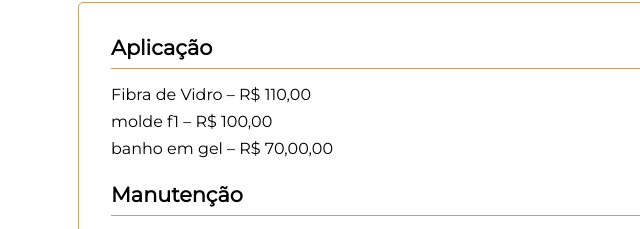
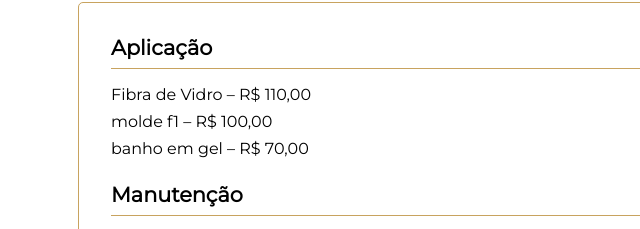
Before and after one commit to lu04091011/luana-borba-studio-, a plain HTML site: page index.html in a window 1280 px wide. Shown: the part 1456-1685 px from the top of the page, 212-852 px from the left. Drawn offline with nearby package versions, Linux system fonts and the light colour scheme.

Commit message:
Update index.html

```diff
--- a/index.html
+++ b/index.html
@@ -361,7 +361,7 @@
       <ul>
         <li>Fibra de Vidro – R$ 110,00</li>
         <li>molde f1 – R$ 100,00</li>
-        <li>banho em gel – R$ 70,00,00</li>
+        <li>banho em gel – R$ 70,00</li>
       </ul>
 </style>
       <h3>Manutenção</h3>
```
